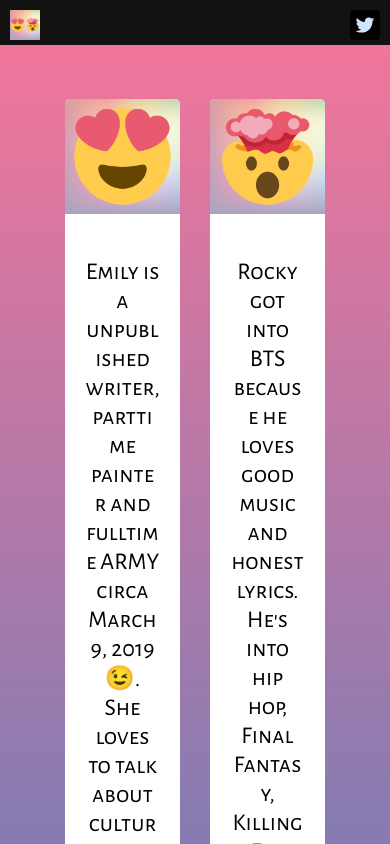
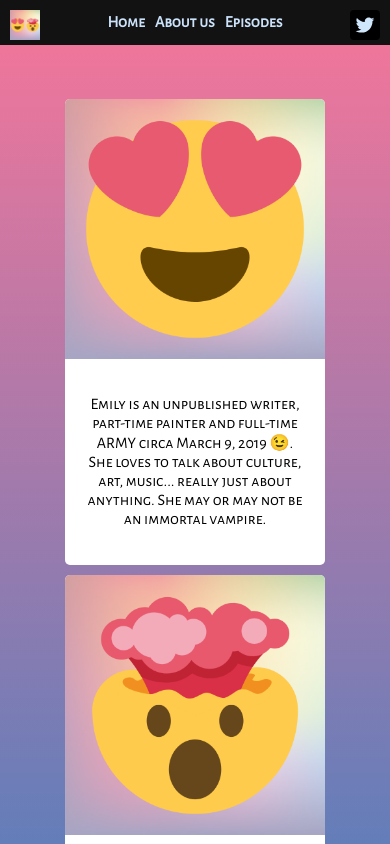
Before and after one commit to thebangtanepiphany/site, a React (Create React App) app: page /about in a window 390 px wide. Shown: the top 844 px of the page. Built offline with nearby package versions, Linux system fonts and the light colour scheme; a web font is replaced by a local one.

Commit message:
UI Update
CSS updates (mobile)
about page copy update

```diff
--- a/src/App.css
+++ b/src/App.css
@@ -47,6 +47,7 @@
   display: flex;
   flex-wrap: wrap;
   margin: 0;
+  padding: 0;
   list-style: none;
 }
 
@@ -94,9 +95,7 @@
 /****** Mobile ******/
 
 @media only screen and (max-width: 600px) {
-  header .nav ul.nav-links {
-    display: none;
-  }
+
 }
 
 /****** Reset ******/
--- a/src/img/twitter.js
+++ b/src/img/twitter.js
@@ -3,11 +3,11 @@
 const TwitterIcon = () =>
 	<svg x="0px" y="0px" viewBox="0 0 400 400">
 		<g id="twitter-bg">
-			<path class="st0" d="M350,400H50c-27.6,0-50-22.4-50-50V50C0,22.4,22.4,0,50,0h300c27.6,0,50,22.4,50,50v300
+			<path className="st0" d="M350,400H50c-27.6,0-50-22.4-50-50V50C0,22.4,22.4,0,50,0h300c27.6,0,50,22.4,50,50v300
 				C400,377.6,377.6,400,350,400z"/>
 		</g>
 		<g id="twitter-logo">
-			<path class="st1" d="M153.6,301.6c94.3,0,145.9-78.2,145.9-145.9c0-2.2,0-4.4-0.1-6.6c10-7.2,18.7-16.3,25.6-26.6
+			<path className="st1" d="M153.6,301.6c94.3,0,145.9-78.2,145.9-145.9c0-2.2,0-4.4-0.1-6.6c10-7.2,18.7-16.3,25.6-26.6
 				c-9.2,4.1-19.1,6.8-29.5,8.1c10.6-6.3,18.7-16.4,22.6-28.4c-9.9,5.9-20.9,10.1-32.6,12.4c-9.4-10-22.7-16.2-37.4-16.2
 				c-28.3,0-51.3,23-51.3,51.3c0,4,0.5,7.9,1.3,11.7c-42.6-2.1-80.4-22.6-105.7-53.6c-4.4,7.6-6.9,16.4-6.9,25.8
 				c0,17.8,9.1,33.5,22.8,42.7c-8.4-0.3-16.3-2.6-23.2-6.4c0,0.2,0,0.4,0,0.7c0,24.8,17.7,45.6,41.1,50.3c-4.3,1.2-8.8,1.8-13.5,1.8
--- a/src/pages/About.css
+++ b/src/pages/About.css
@@ -33,3 +33,15 @@
   padding: 1.25rem;
   font-size: 1.5rem;
 }
+
+@media only screen and (max-width: 600px) {
+  .card-deck {
+    flex-direction: column;
+  }
+  .card {
+    margin-bottom: 10px;
+  }
+  .card-body {
+    font-size: 1.0rem;
+  }
+}
--- a/src/pages/About.js
+++ b/src/pages/About.js
@@ -12,13 +12,13 @@
           <div className="card">
             <img className="card-img" alt="Emily" src={em} />
             <div className="card-body">
-              <p className="card-text">Emily is a unpublished writer, parttime painter and fulltime ARMY circa March 9, 2019 <span role="img" aria-label="winking face">&#128521;</span>. She loves to talk about culture, art, music... really just about anything. She may or may not be an immortal vampire.</p>
+              <p className="card-text">Emily is an unpublished writer, part-time painter and full-time ARMY circa March 9, 2019 <span role="img" aria-label="winking face">&#128521;</span>. She loves to talk about culture, art, music... really just about anything. She may or may not be an immortal vampire.</p>
             </div>
           </div>
           <div className="card">
             <img className="card-img" alt="Rocky" src={rk} />
             <div className="card-body">
-              <p className="card-text">Rocky got into BTS because he loves good music and honest lyrics. He's into hip hop, Final Fantasy, Killing Eve and bad action movies.</p>
+              <p className="card-text">Rocky got into BTS because he loves good music and honest lyrics. He's into hip-hop, Final Fantasy, Killing Eve and bad action movies.</p>
             </div>
           </div>
         </div>
--- a/src/pages/Home.css
+++ b/src/pages/Home.css
@@ -52,15 +52,16 @@
 
 .podcast-badges {
   display: flex;
+  flex-wrap: wrap;
   justify-content: center;
 }
-
 .podcast-badges .badge {
   display: inline-flex;
+  width: 165px;
+  height: 36px;
+  padding: 0 10px;
+  margin: 10px 0;
 }
-
-.podcast-badges .badge img {
-  width: 165px;
-  height: 40px;
-  padding: 0 10px;
+.podcast-badges .badge img{
+  width: 100%;
 }
```
